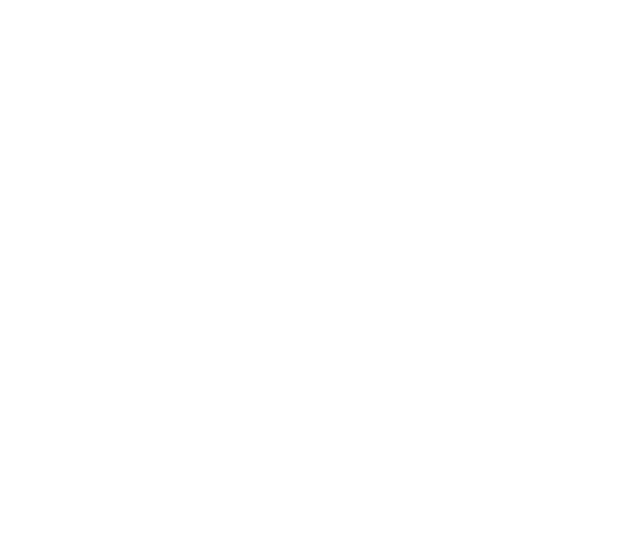
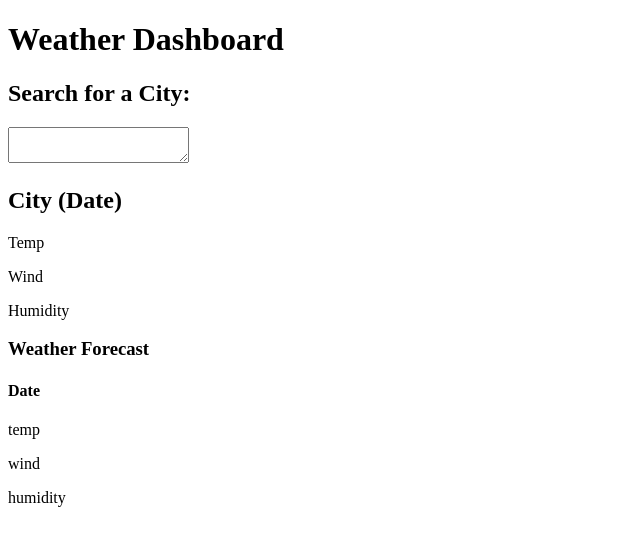
Before and after one commit to CurtisCircus/Weather-Dashboard, a plain HTML site: page index.html in a window 1280 px wide. Shown: the whole page, without its empty margins (0-640 px from the left). Drawn offline with Linux system fonts and the light colour scheme.

Commit message:
adding basic html that will be needed

```diff
--- a/index.html
+++ b/index.html
@@ -1,6 +1,32 @@
 <!DOCTYPE html>
 <html lang="en">
-<meta charset="UTF-8"/>
-<link rel="stylesheet" href="assets/stylesheet.css"/>
-
-<script src="assets/script.js"></script>
+    <meta charset="UTF-8"/>
+    <link rel="stylesheet" href="assets/stylesheet.css"/>
+    <title>Weather Dashboard</title>
+    <body>
+        <header>
+            <h1>Weather Dashboard</h1>
+        </header>
+        <main>
+            <div>
+                <h2>Search for a City:</h2>
+                <textarea></textarea>
+            </div>
+            <div>
+                <h2 id="currentCity">City (Date)</h2>
+                <p id="temp">Temp</p>
+                <p id="wind">Wind</p>
+                <p id="humidity">Humidity</p>
+            </div>
+            <div>
+                <h3>Weather Forecast</h3>
+                <div>
+                    <h4>Date</h4>
+                    <p>temp</p>
+                    <p>wind</p>
+                    <p>humidity</p>
+                </div>
+            </div>
+        </main>
+    </body>
+    <script src="assets/script.js"></script>
```
